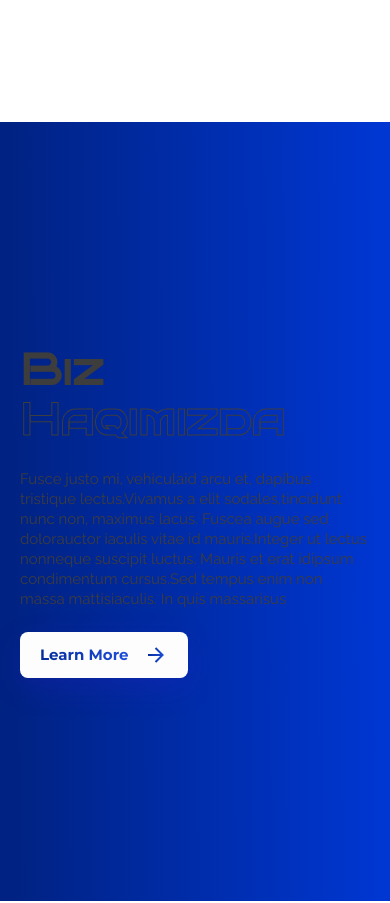
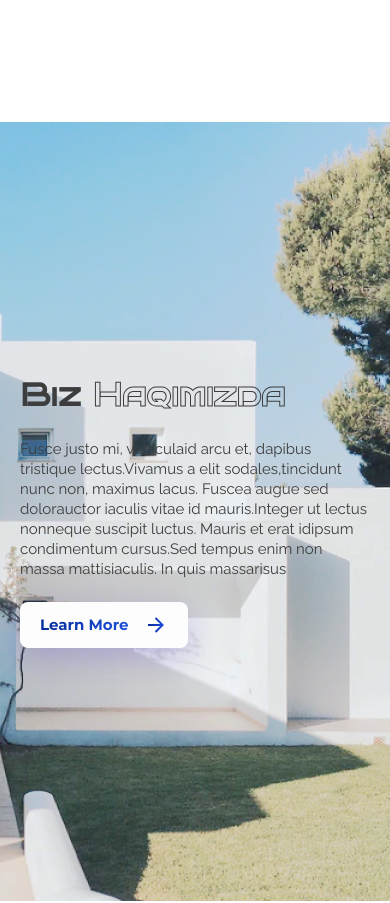
Before and after one commit to EhsonjonKomiljonov/viewVilla, a React app: page / in a window 390 px wide. Shown: the part 2380-3283 px from the top of the page. Built offline with nearby package versions, Linux system fonts and the light colour scheme; the HTML template or start-up script is replaced by a standard one.

Commit message:
edi about

```diff
--- a/src/components/AboutUs/aboutus.scss
+++ b/src/components/AboutUs/aboutus.scss
@@ -82,11 +82,7 @@
   }
 }
 
-
 @media screen and (max-width: 1000px) {
-  .about__us__inner {
-    background-image: none;
-  }
   .about__us__right {
     width: 0;
   }
@@ -127,7 +123,7 @@
   }
 }
 
-@media screen and (max-width: 365px) {
+@media screen and (max-width: 410px) {
   .about__us__title {
     font-size: 32px;
     line-height: 40px;
```
Also changed, not shown: src/components/AboutUs/AboutUs.jsx (+0 -12 lines).
